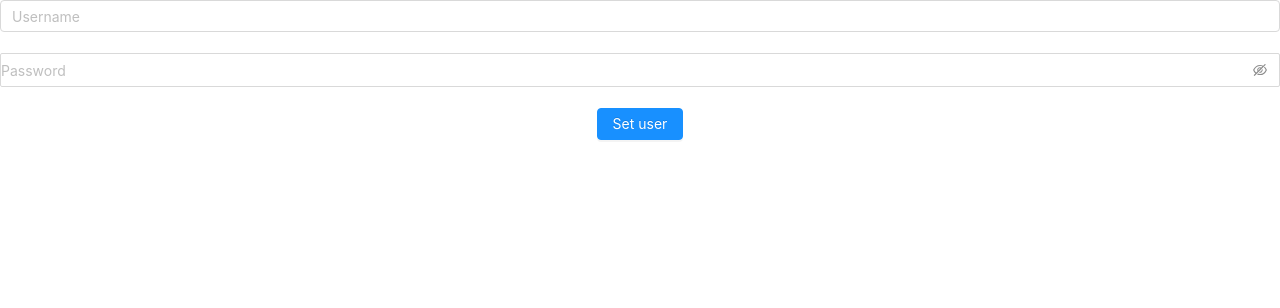
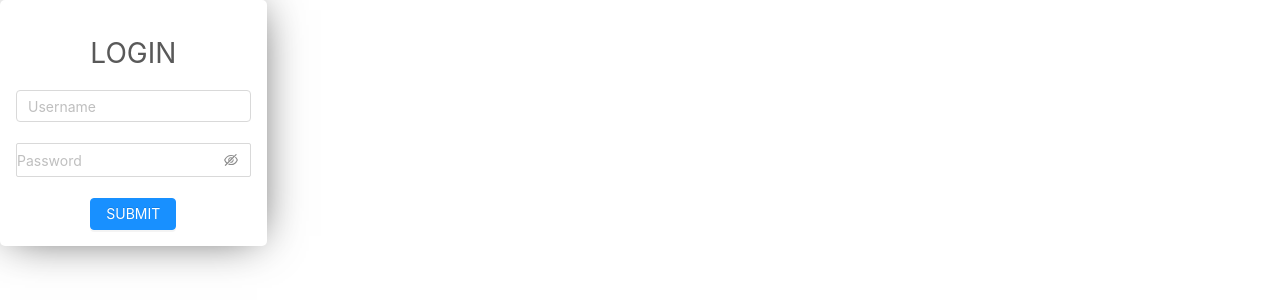
Before and after one commit to virajrg108/utils, a React (Create React App) app: page / in a window 1280 px wide. Shown: the top 308 px of the page. Built offline with nearby package versions, Linux system fonts and the light colour scheme.

Commit message:
login UI done

```diff
--- a/src/App.jsx
+++ b/src/App.jsx
@@ -2,7 +2,7 @@ import React from 'react';
 import { DatePicker, Button } from 'antd';
 import { Router, Route } from "react-router-dom";
 
-import './App.css';
+// import './App.css';
 import './css/app.css';
 import LoginContainer from "./components/Login/loginContainer";
 import HomeContainer from "./components/Home/homeContainer";
--- a/src/components/Login/login.jsx
+++ b/src/components/Login/login.jsx
@@ -1,5 +1,5 @@
 import React from "react"
-import { Button, Input } from "antd"
+import { Button, Input, Row, Col, Divider } from "antd"
 import axios from 'axios'
 
 import history from '../../history';
@@ -30,11 +30,14 @@ class Login extends React.Component {
     }
     render() {
         return (
-            <div>
-                <Input value={this.state.name} onChange={this.handleChange} id="name" placeholder="Username" /><br/><br/>
-                <Input.Password value={this.state.pass} onChange={this.handleChange} id="pass" placeholder="Password" /><br/><br/>
-                <Button onClick={this.handleClick} type="primary">Set user</Button>
-            </div>
+            <Row className="login-wrapper" justify="space-around" align="middle">
+                <Col className="login" xl={{span:5}} lg={{span:8}} xs={{span:18}}  md={{span:7}}>
+                    <div className="title">LOGIN</div>
+                    <Input value={this.state.name} onChange={this.handleChange} id="name" placeholder="Username" /><br/><br/>
+                    <Input.Password value={this.state.pass} onChange={this.handleChange} id="pass" placeholder="Password" /><br/><br/>
+                    <Button onClick={this.handleClick} type="primary">SUBMIT</Button>
+                </Col>
+            </Row>
         )
     }
 }
--- a/src/css/app.css
+++ b/src/css/app.css
@@ -1 +1 @@
-body{height:100vh}/*# sourceMappingURL=app.css.map */
+.login-wrapper{height:100vh}.login-wrapper .login{text-align:center;-webkit-box-shadow:0px 0px 43px -10px rgba(0,0,0,.75);-moz-box-shadow:0px 0px 43px -10px rgba(0,0,0,.75);box-shadow:0px 0px 43px -10px rgba(0,0,0,.75);border-radius:5px;padding:1rem;width:300px}.login-wrapper .login .title{font-size:28px;margin:1rem 0}body{height:100vh}/*# sourceMappingURL=app.css.map */
--- /dev/null
+++ b/src/scss/_login.scss
@@ -0,0 +1,18 @@
+.login-wrapper {
+    height: 100vh;
+    .login {
+        text-align: center;
+        -webkit-box-shadow: 0px 0px 43px -10px rgba(0, 0, 0, 0.75);
+        -moz-box-shadow: 0px 0px 43px -10px rgba(0, 0, 0, 0.75);
+        box-shadow: 0px 0px 43px -10px rgba(0, 0, 0, 0.75);
+        border-radius: 5px;
+        padding: 1rem;
+        width: 300px;
+        .title {
+            font-size: 28px;
+            margin: 1rem 0;
+        }
+        .input-v {
+        }
+    }
+}
--- a/src/scss/app.scss
+++ b/src/scss/app.scss
@@ -1,3 +1,4 @@
+@import './login';
 body {
     height: 100vh;
 }
```
Also changed, not shown: 1 other file (tests, documents, lock files or other folders).
